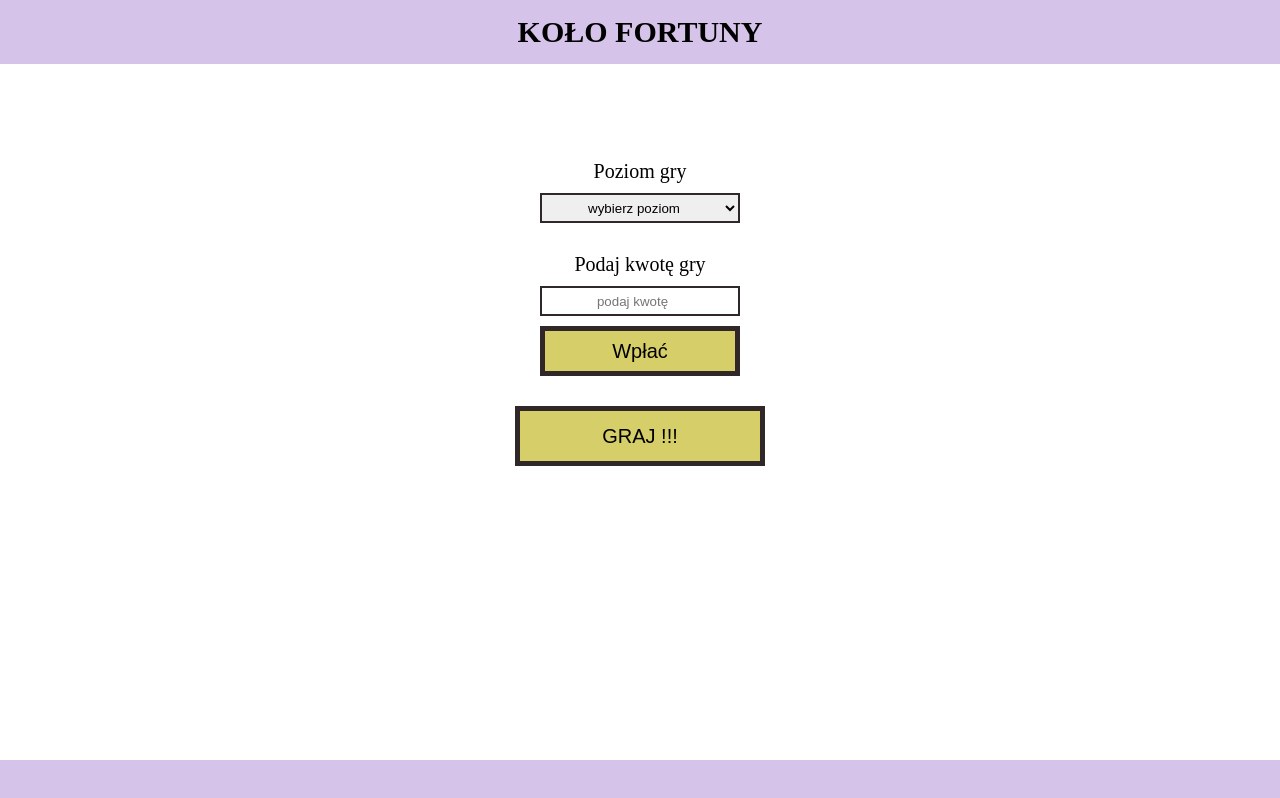
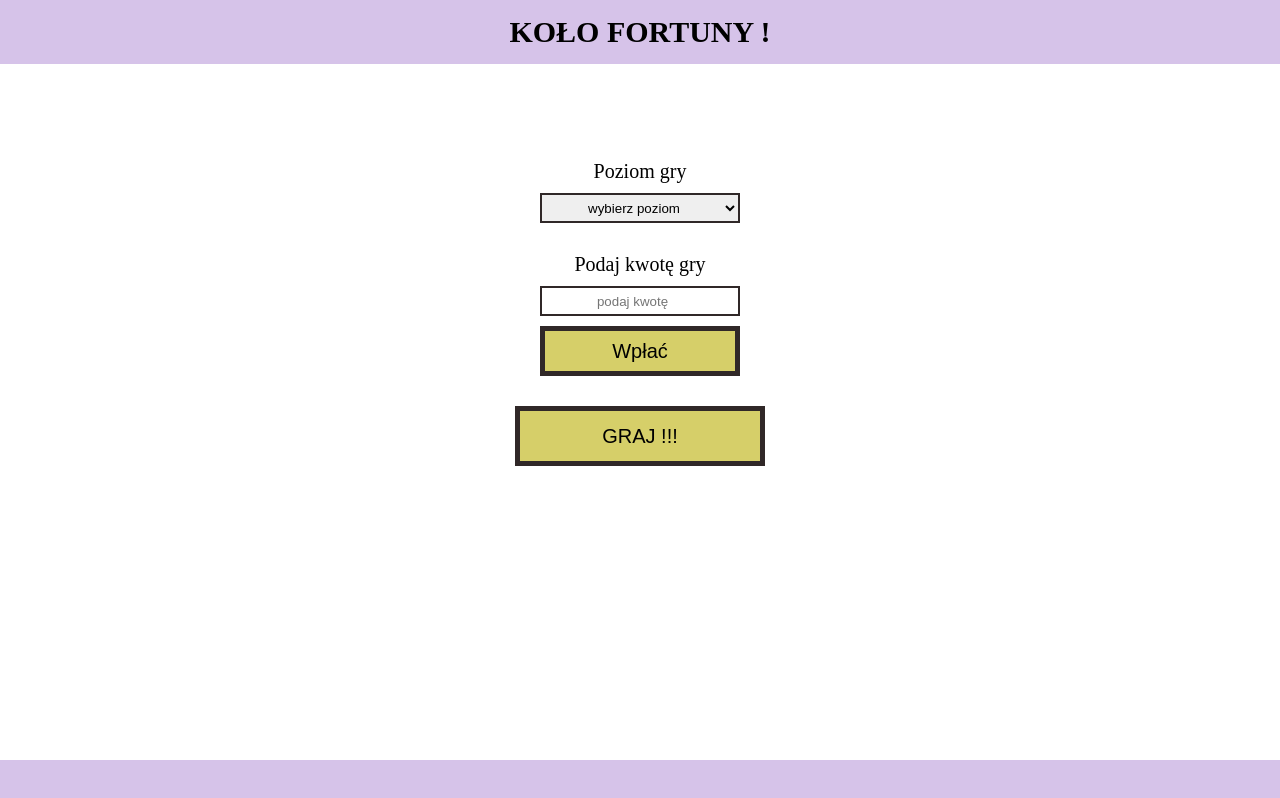
Before and after one commit to MarcinGolebiowski12345/Projekt--Kolo_Fortuny, a plain HTML site: page index.html in a window 1280 px wide. Drawn offline with Linux system fonts and the light colour scheme.

Commit message:
change title

```diff
--- a/index.html
+++ b/index.html
@@ -10,7 +10,7 @@
 </head>
 <body>
     <header>
-        <h1>KOŁO FORTUNY</h1>
+        <h1>KOŁO FORTUNY !</h1>
         <div class="reset" data-reset></div>
     </header>
     <div class="wrapper_start " data-wrapper-start>
```
